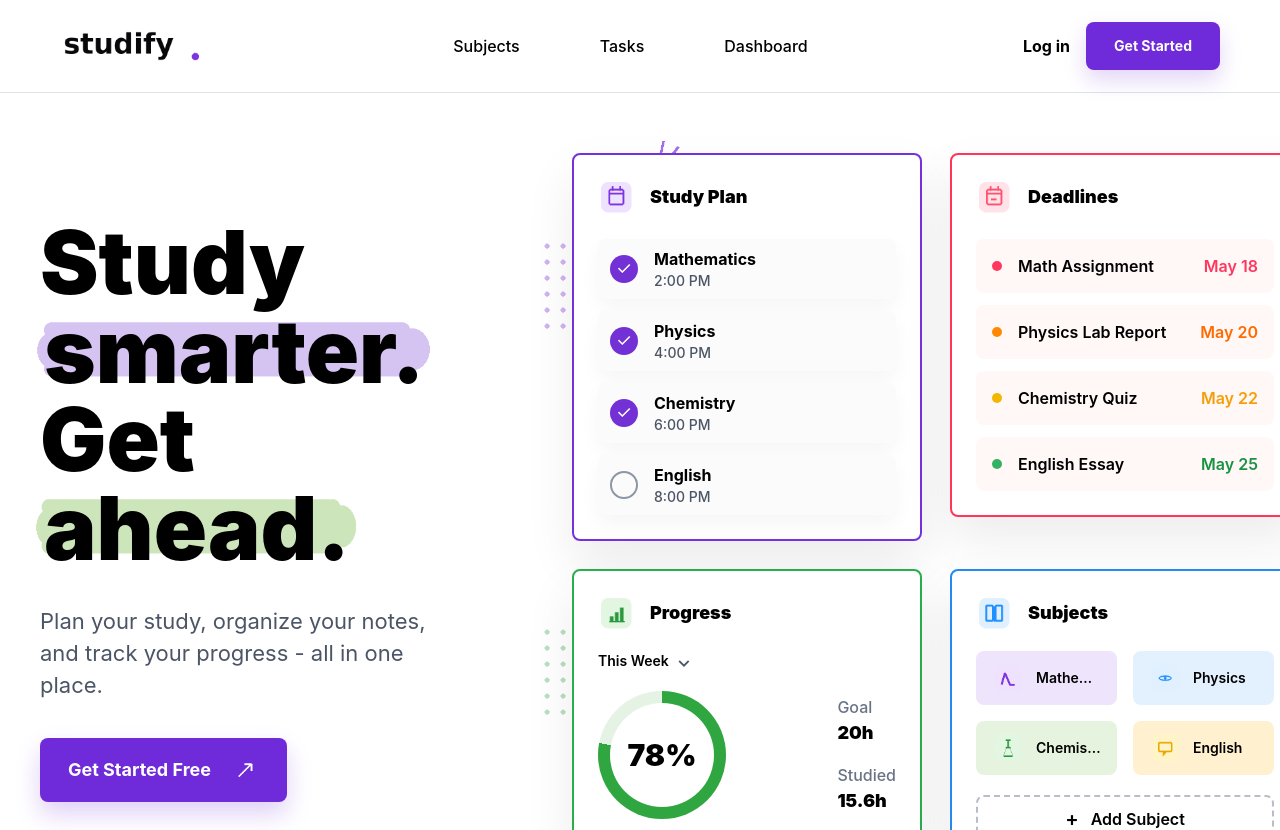
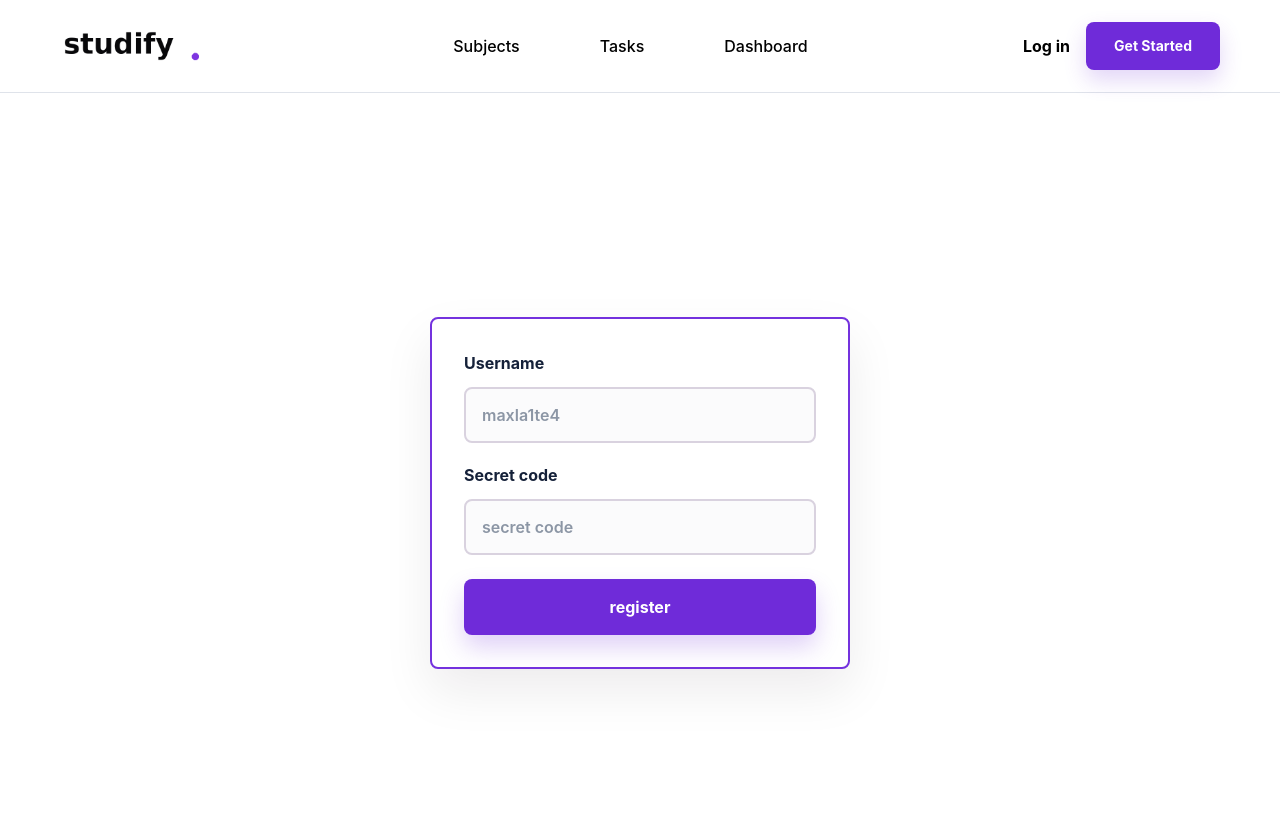
Before and after one commit to bondarenkoilya1/studify, a React (Vite) app in the folder frontend/: page /register in a window 1280 px wide. Before the commit this address led to /. Shown: the top 830 px of the page. Built offline with nearby package versions, Linux system fonts and the light colour scheme; no server answers.

Commit message:
Wire register page to backend

```diff
--- a/frontend/src/app/App.tsx
+++ b/frontend/src/app/App.tsx
@@ -4,6 +4,7 @@ import { HomePage } from "../pages/home/HomePage.tsx";
 import { SubjectsPage } from "../pages/subjects/SubjectsPage.tsx";
 import { TasksPage } from "../pages/tasks/TasksPage.tsx";
 import { SiteHeader } from "../widgets/site-header/SiteHeader.tsx";
+import { Register } from "../pages/register";
 
 export function App() {
   return (
@@ -14,6 +15,7 @@ export function App() {
         <Route path="/dashboard" element={<DashboardPage />} />
         <Route path="/tasks" element={<TasksPage />} />
         <Route path="/subjects" element={<SubjectsPage />} />
+        <Route path="/register" element={<Register />} />
         <Route path="*" element={<Navigate to="/" replace />} />
       </Routes>
     </>
--- /dev/null
+++ b/frontend/src/entities/user/types.ts
@@ -0,0 +1,9 @@
+export type User = {
+  id: number;
+  username: string;
+};
+
+export type RegisterUserPayload = {
+  username: string;
+  password: string;
+};
--- /dev/null
+++ b/frontend/src/features/register/api/register-api.ts
@@ -0,0 +1,9 @@
+import { type RegisterUserPayload, type User } from "../../../entities/user/types.ts";
+import { request } from "../../../shared/api/http-client.ts";
+
+export function registerUser(user: RegisterUserPayload) {
+  return request<User>("/register/", {
+    method: "POST",
+    body: JSON.stringify(user),
+  });
+}
--- /dev/null
+++ b/frontend/src/features/register/model/useRegisterPage.ts
@@ -0,0 +1,52 @@
+import { type FormEvent, useState } from "react";
+import { useMutation } from "@tanstack/react-query";
+import { type User } from "../../../entities/user/types.ts";
+import { getErrorMessage } from "../../../shared/lib/errors.ts";
+import { registerUser } from "../api/register-api.ts";
+
+export function useRegisterPage() {
+  const [username, setUsername] = useState("");
+  const [password, setPassword] = useState("");
+  const [createdUser, setCreatedUser] = useState<User | null>(null);
+  const [error, setError] = useState("");
+
+  const registerUserMutation = useMutation({
+    mutationFn: registerUser,
+  });
+
+  async function handleRegister(event: FormEvent<HTMLFormElement>) {
+    event.preventDefault();
+
+    setCreatedUser(null);
+    setError("");
+
+    if (!username.trim() || !password.trim()) {
+      setError("Username and secret code are required.");
+      return;
+    }
+
+    try {
+      const user = await registerUserMutation.mutateAsync({
+        username: username.trim(),
+        password,
+      });
+
+      setCreatedUser(user);
+      setUsername("");
+      setPassword("");
+    } catch (requestError) {
+      setError(getErrorMessage(requestError) || "Failed to register user.");
+    }
+  }
+
+  return {
+    createdUser,
+    error,
+    handleRegister,
+    isSubmitting: registerUserMutation.isPending,
+    password,
+    setPassword,
+    setUsername,
+    username,
+  };
+}
--- /dev/null
+++ b/frontend/src/pages/register.tsx
@@ -0,0 +1,78 @@
+import { useRegisterPage } from "../features/register/model/useRegisterPage.ts";
+
+const inputClassName = [
+  "h-14 w-full rounded-[8px] border-2 border-[#d9d2df] bg-[#fbfbfc]",
+  "px-4 text-base font-semibold text-[#152139] outline-none transition",
+  "placeholder:text-[#8c96a5] focus:border-[#7432de] focus:bg-white",
+  "focus:shadow-[0_0_0_4px_rgba(116,50,222,0.12)]",
+].join(" ");
+
+export function Register() {
+  const {
+    createdUser,
+    error,
+    handleRegister,
+    isSubmitting,
+    password,
+    setPassword,
+    setUsername,
+    username,
+  } = useRegisterPage();
+
+  return (
+    <div
+      className="flex min-h-screen items-center justify-center bg-white
+        px-5 py-10 text-[#08111f]"
+    >
+      <form
+        onSubmit={handleRegister}
+        className="w-full max-w-[420px] rounded-[8px] border-2
+          border-[#7432de] bg-white p-6
+          shadow-[0_22px_50px_rgba(21,18,30,0.08)] sm:p-8"
+      >
+        <label htmlFor="username" className="mb-3 block text-base font-bold text-[#152139]">
+          Username
+        </label>
+        <input
+          id="username"
+          type="text"
+          placeholder="maxla1te4"
+          aria-label="username"
+          value={username}
+          onChange={({ target }) => setUsername(target.value)}
+          className={inputClassName}
+        />
+        <label htmlFor="secret-code" className="mb-3 mt-5 block text-base font-bold text-[#152139]">
+          Secret code
+        </label>
+        <input
+          id="secret-code"
+          name="secret code"
+          type="text"
+          placeholder="secret code"
+          aria-label="secret code"
+          value={password}
+          onChange={({ target }) => setPassword(target.value)}
+          className={inputClassName}
+        />
+        <button
+          type="submit"
+          disabled={isSubmitting}
+          className="mt-6 inline-flex h-14 w-full items-center justify-center
+            rounded-[8px] bg-[#6f2bd9] px-6 text-base font-bold text-white
+            shadow-[0_12px_24px_rgba(111,43,217,0.22)] transition
+            hover:bg-[#5c20bd] focus:outline-none focus:ring-4
+            focus:ring-[#d8c8f5] disabled:cursor-not-allowed disabled:bg-[#9d86c3]"
+        >
+          {isSubmitting ? "registering..." : "register"}
+        </button>
+        {error ? <p className="mt-4 text-sm font-semibold text-[#d21f3c]">{error}</p> : null}
+        {createdUser ? (
+          <p className="mt-4 text-sm font-semibold text-[#247a4d]">
+            Registered {createdUser.username}
+          </p>
+        ) : null}
+      </form>
+    </div>
+  );
+}
```
